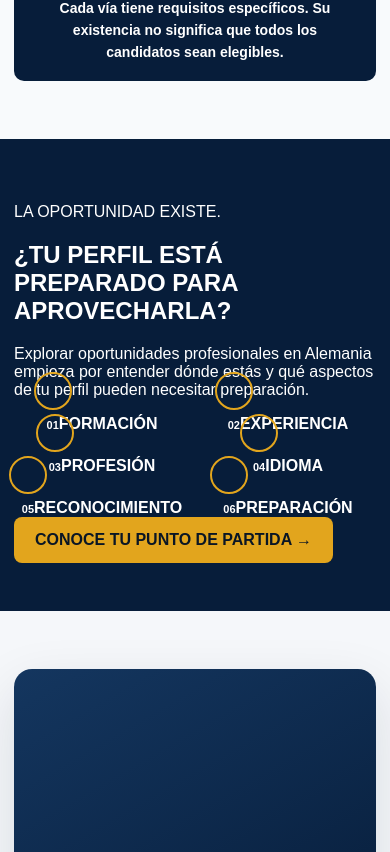
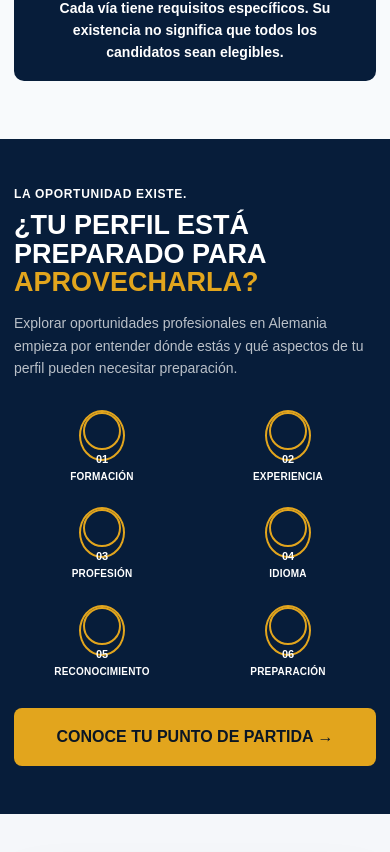
Before and after one commit to fiveseasonsrealty-ux/TALENTOBRUCKE-CRM, a Next.js app: page / in a window 390 px wide. Shown: the part 3732-4584 px from the top of the page. Built offline with nearby package versions, Linux system fonts and the light colour scheme.

Commit message:
Diseñar bloque preparación del perfil

```diff
--- a/app/globals.css
+++ b/app/globals.css
@@ -1037,7 +1037,100 @@ th {
 /* =========================
    TABLET
 ========================= */
+/* =========================
+   READINESS - PROFILE
+========================= */
 
+.readiness-strip {
+  background: var(--navy);
+  color: white;
+  padding: 56px 0;
+}
+
+.readiness-inner {
+  display: grid;
+  grid-template-columns: 1.05fr 1.7fr 0.75fr;
+  gap: 38px;
+  align-items: center;
+}
+
+.readiness-heading {
+  max-width: 360px;
+}
+
+.readiness-eyebrow {
+  margin: 0 0 10px;
+  color: white;
+  font-size: 12px;
+  font-weight: 800;
+  letter-spacing: 0.7px;
+}
+
+.readiness-heading h2 {
+  margin: 0;
+  color: white;
+  font-size: 30px;
+  line-height: 1.05;
+}
+
+.readiness-heading h2 span {
+  color: var(--gold);
+}
+
+.readiness-copy {
+  margin: 16px 0 0;
+  color: rgba(255, 255, 255, 0.72);
+  font-size: 14px;
+  line-height: 1.6;
+}
+
+.readiness-factors {
+  display: grid;
+  grid-template-columns: repeat(6, 1fr);
+  gap: 12px;
+}
+
+.readiness-factor {
+  display: flex;
+  flex-direction: column;
+  align-items: center;
+  gap: 10px;
+  text-align: center;
+}
+
+.factor-icon {
+  width: 46px;
+  height: 46px;
+  display: flex;
+  align-items: center;
+  justify-content: center;
+  border: 2px solid var(--gold);
+  border-radius: 50%;
+  color: var(--gold);
+  font-size: 13px;
+  font-weight: 900;
+}
+
+.readiness-factor strong {
+  color: white;
+  font-size: 10px;
+  line-height: 1.25;
+  letter-spacing: 0.2px;
+}
+
+.readiness-action {
+  display: flex;
+  justify-content: flex-end;
+}
+
+.readiness-action .btn {
+  width: 100%;
+  max-width: 230px;
+  min-height: 58px;
+  padding: 14px 18px;
+  text-align: left;
+  line-height: 1.25;
+}
 @media (max-width: 1000px) {
   .germany-layout {
   grid-template-columns: 1fr;
@@ -1073,6 +1166,22 @@ th {
   .footer-grid {
     grid-template-columns: repeat(2, 1fr);
   }
+ .readiness-inner {
+  grid-template-columns: 1fr;
+  gap: 30px;
+}
+
+.readiness-heading {
+  max-width: 620px;
+}
+
+.readiness-factors {
+  grid-template-columns: repeat(3, 1fr);
+}
+
+.readiness-action {
+  justify-content: flex-start;
+}
 }
 
 /* =========================
@@ -1083,7 +1192,22 @@ th {
   .migration-paths {
   grid-template-columns: 1fr;
 }
+.readiness-strip {
+  padding: 44px 0;
+}
 
+.readiness-heading h2 {
+  font-size: 27px;
+}
+
+.readiness-factors {
+  grid-template-columns: repeat(2, 1fr);
+  gap: 22px 14px;
+}
+
+.readiness-action .btn {
+  max-width: 100%;
+}
 .section-subtitle {
   font-size: 19px;
 }
```
